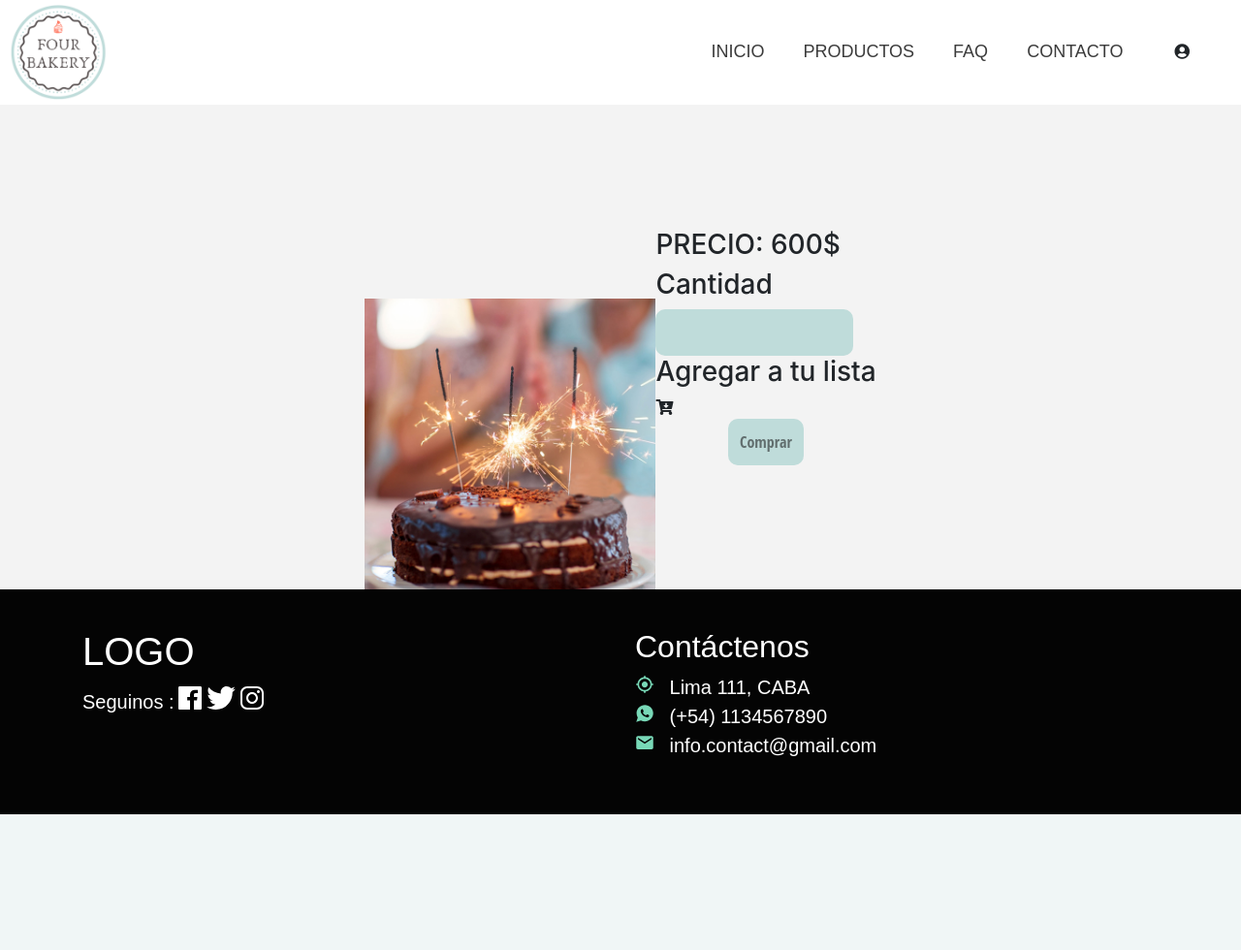
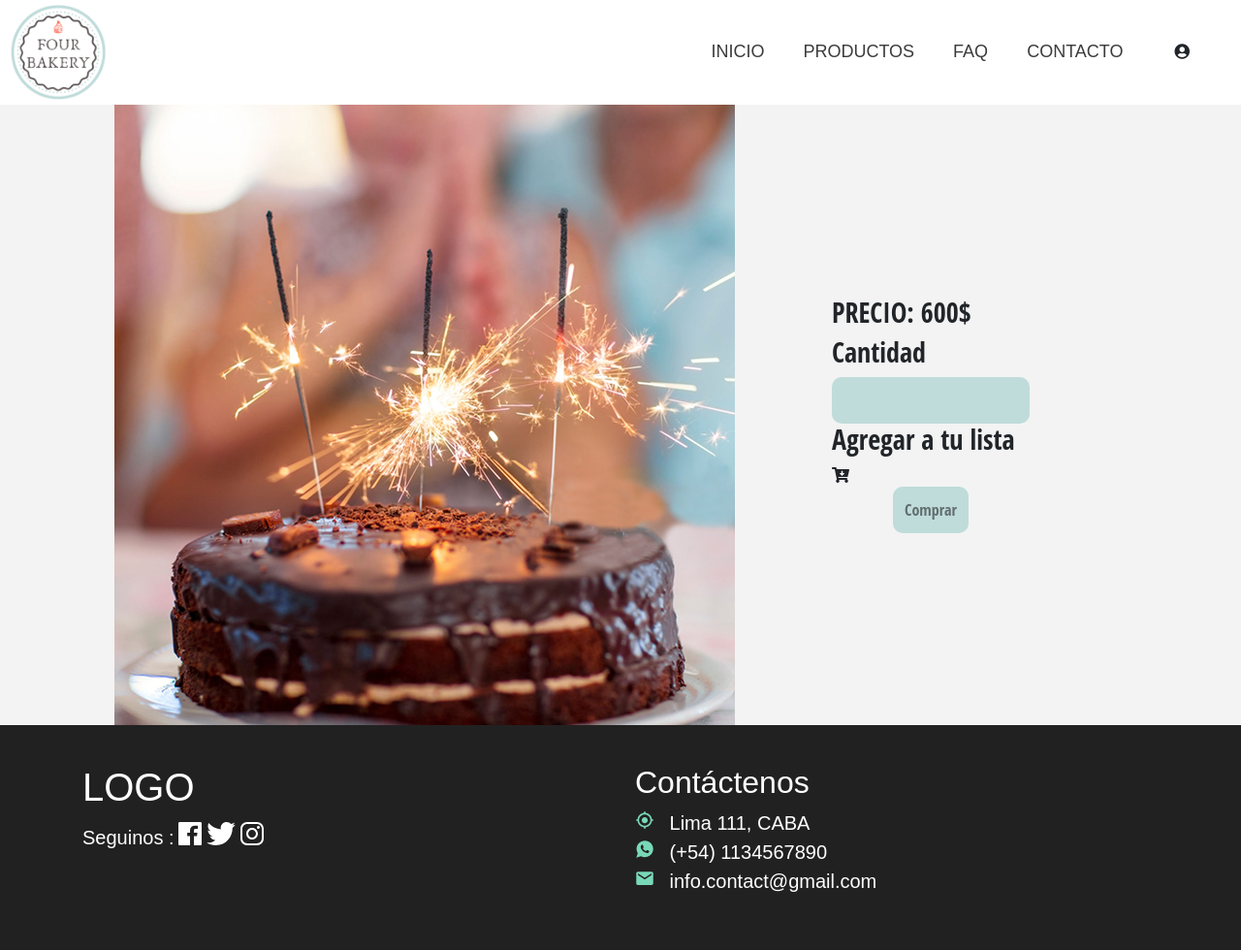
Before and after one commit to mar-p98/Proyecto, a PHP site: page /vistaDelProducto.php in a window 1280 px wide. Shown: the whole page at 97% size. Before the commit the page ends 840 px from the top, so only its background shows below. Run offline with PHP 8.4, Linux system fonts and the light colour scheme; some libraries are stand-ins or nearby versions.

Commit message:
cambios en el footer, letra y vista producto

```diff
--- a/css/main.css
+++ b/css/main.css
@@ -109,7 +109,7 @@ height: 500px;
 .nombreArticulo{
     font-size: 25px;
     text-align: center;
-    font-family: 'Raleway', sans-serif;
+    font-family: 'Open Sans Condensed', sans-serif;
     font-weight: bold;
 }
 
@@ -135,8 +135,8 @@ height: 500px;
 
 footer {
     color: white;
-    background-color: rgb(4, 4, 4);;
-    font-family: "Noto Sans JP", sans-serif;
+    background-color: rgb(34, 33, 33);;
+    font-family: 'Raleway', sans-serif;
     padding-top: 40px;
     padding-bottom: 40px;
     font-size: 20px;
--- a/css/vista-del-producto.css
+++ b/css/vista-del-producto.css
@@ -22,3 +22,24 @@
   font-family: 'Open Sans Condensed', sans-serif;
 
 }
+/*.alineacion{
+  display:block;
+  margin:auto;
+  text-align: center
+}
+.alineacionTexto{
+  width: 200px;
+  margin-left: 1200px;
+}*/
+.contenedor1{
+  display: flex;
+  flex-direction: row;
+  flex-wrap: wrap;
+  align-items: center;
+  justify-content: center;
+
+}
+.alineacionTexto{
+  padding: 100px;
+  font-family:'Open Sans Condensed', sans-serif;
+}
--- a/vistaDelProducto.php
+++ b/vistaDelProducto.php
@@ -17,11 +17,11 @@
   <?php require("encabezado.php"); ?>
 
     <main>
-      <div class="contenedor">
-          <article>
+      <div class="contenedor1">
+          <article class="alineacion">
           <img src="img/chocalateCake.jpg"/>
           </article>
-          <div>
+          <div class="alineacionTexto">
               <h3>PRECIO: 600$</h3>
               <h3>Cantidad</h3>
               <input class="botoncantidad" type="number"> <br>
```
